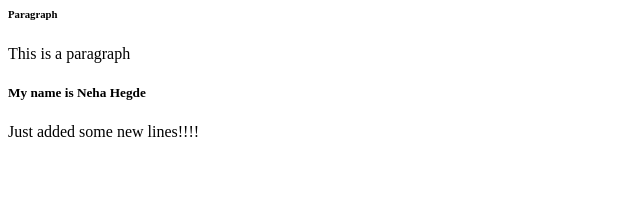
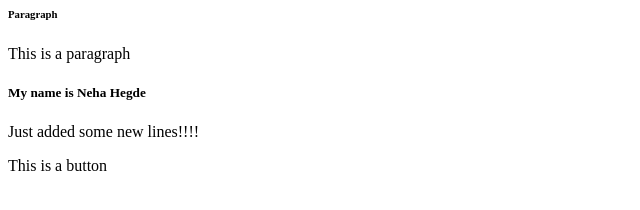
Before and after one commit to Nehahegde/localrepos, a plain HTML site: page index.html in a window 1280 px wide. Shown: the whole page, without its empty margins (0-640 px from the left). Drawn offline with Linux system fonts and the light colour scheme.

```diff
--- a/index.html
+++ b/index.html
@@ -3,4 +3,6 @@
 <p>This is a paragraph</p>
 <h5>My name is Neha Hegde</h5>
 <p>Just added some new lines!!!!</p>
+
+<p>This is a button</p>
 </body>
```
